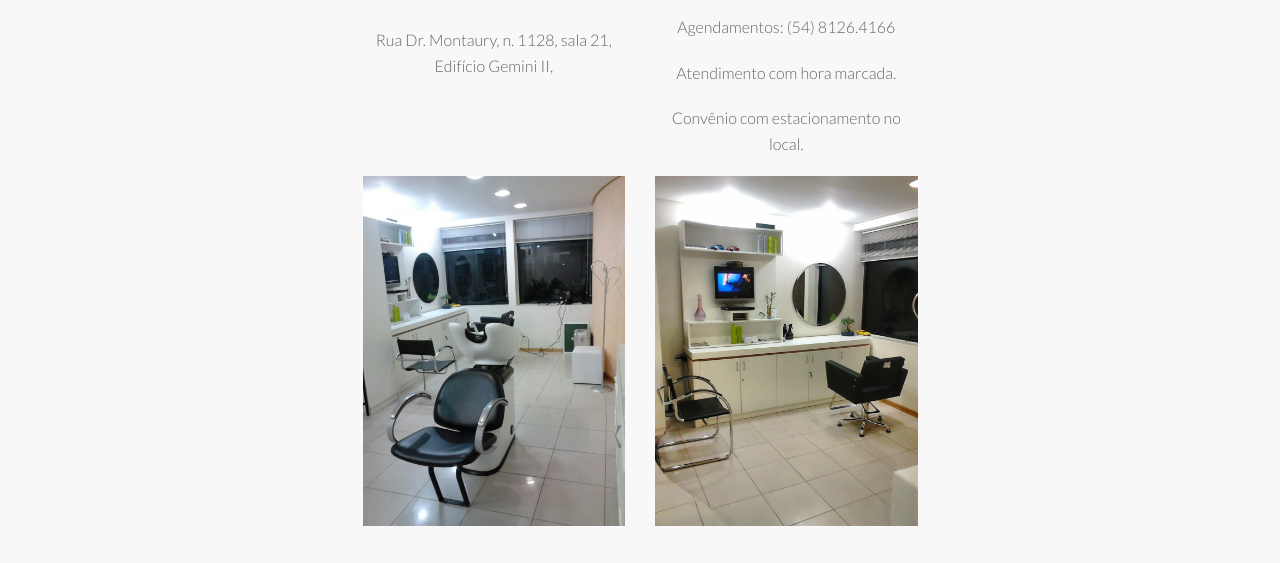
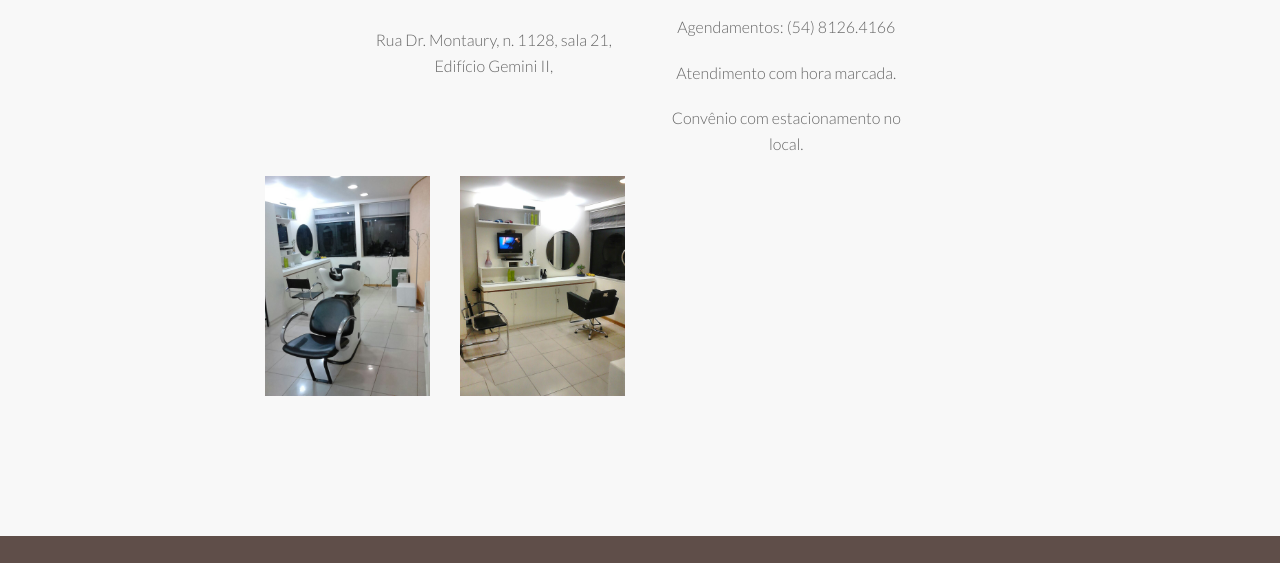
Before and after one commit to bmarsilio/manolo-calza-ninestars, a plain HTML site: page index.html in a window 1280 px wide. Shown: the part 3601-4164 px from the top of the page. Drawn offline with Linux system fonts and the light colour scheme.

Commit message:
adicionadas classes para tornar as imagens da secao salao melhor visualizadas em dispositivos menores

```diff
--- a/index.html
+++ b/index.html
@@ -276,13 +276,13 @@
             <div class="col-xs-12 col-sm-12 col-md-12 col-lg-12" >
 
                 <div class="row gallery-item">
-                    <div class="col-md-3"></div>
-                    <div class="col-md-3">
+                    <div class="col-md-2 col-sm-3"></div>
+                    <div class="col-md-2 col-sm-3 col-xs-5">
                         <a href="img/salao/1.jpg" title="1.jpg" data-lightbox-gallery="gallery1" data-lightbox-hidpi="img/works/1@2x.jpg">
                             <img src="img/salao/1.jpg" class="img-responsive" alt="img">
                         </a>
                     </div>
-                    <div class="col-md-3">
+                    <div class="col-md-2 col-sm-3 col-xs-5">
                         <a href="img/salao/2.jpg" title="2.jpg" data-lightbox-gallery="gallery1" data-lightbox-hidpi="img/works/1@2x.jpg">
                             <img src="img/salao/2.jpg" class="img-responsive" alt="img">
                         </a>
```
